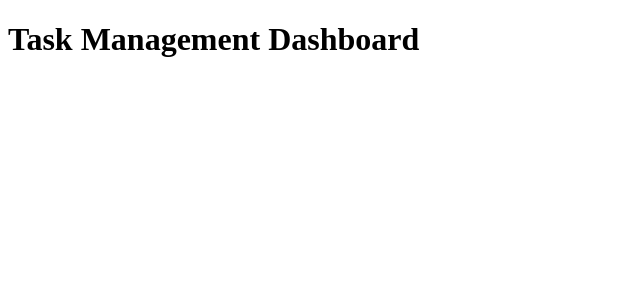
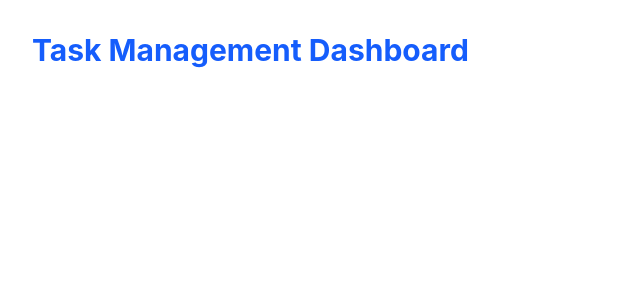
Before and after one commit to menna2812m/task-management-dashboard, an Angular app: page / in a window 1280 px wide. Shown: the top 300 px of the page, without its empty margins (0-640 px from the left). Built offline with nearby package versions, Linux system fonts and the light colour scheme.

Commit message:
build: configure Tailwind CSS

```diff
--- a/package.json
+++ b/package.json
@@ -35,6 +35,7 @@
     "@angular/build": "^20.3.35",
     "@angular/cli": "^20.3.35",
     "@angular/compiler-cli": "^20.3.0",
+    "@tailwindcss/postcss": "^4.3.3",
     "@types/jasmine": "~5.1.0",
     "jasmine-core": "~5.9.0",
     "karma": "~6.4.0",
@@ -42,6 +43,8 @@
     "karma-coverage": "~2.2.0",
     "karma-jasmine": "~5.1.0",
     "karma-jasmine-html-reporter": "~2.1.0",
+    "postcss": "^8.5.26",
+    "tailwindcss": "^4.3.3",
     "typescript": "~5.9.2"
   }
 }
--- a/src/app/app.html
+++ b/src/app/app.html
@@ -1,4 +1,5 @@
 <main>
-  <h1>Task Management Dashboard</h1>
+  <h1 class="p-8 text-3xl font-bold text-blue-600">Task Management Dashboard</h1>
+
   <router-outlet />
 </main>
--- a/src/styles.scss
+++ b/src/styles.scss
@@ -1 +1,2 @@
 /* You can add global styles to this file, and also import other style files */
+@use 'tailwindcss';
```
Also changed, not shown: .postcssrc.json (added), 1 other file (tests, documents, lock files or other folders).
